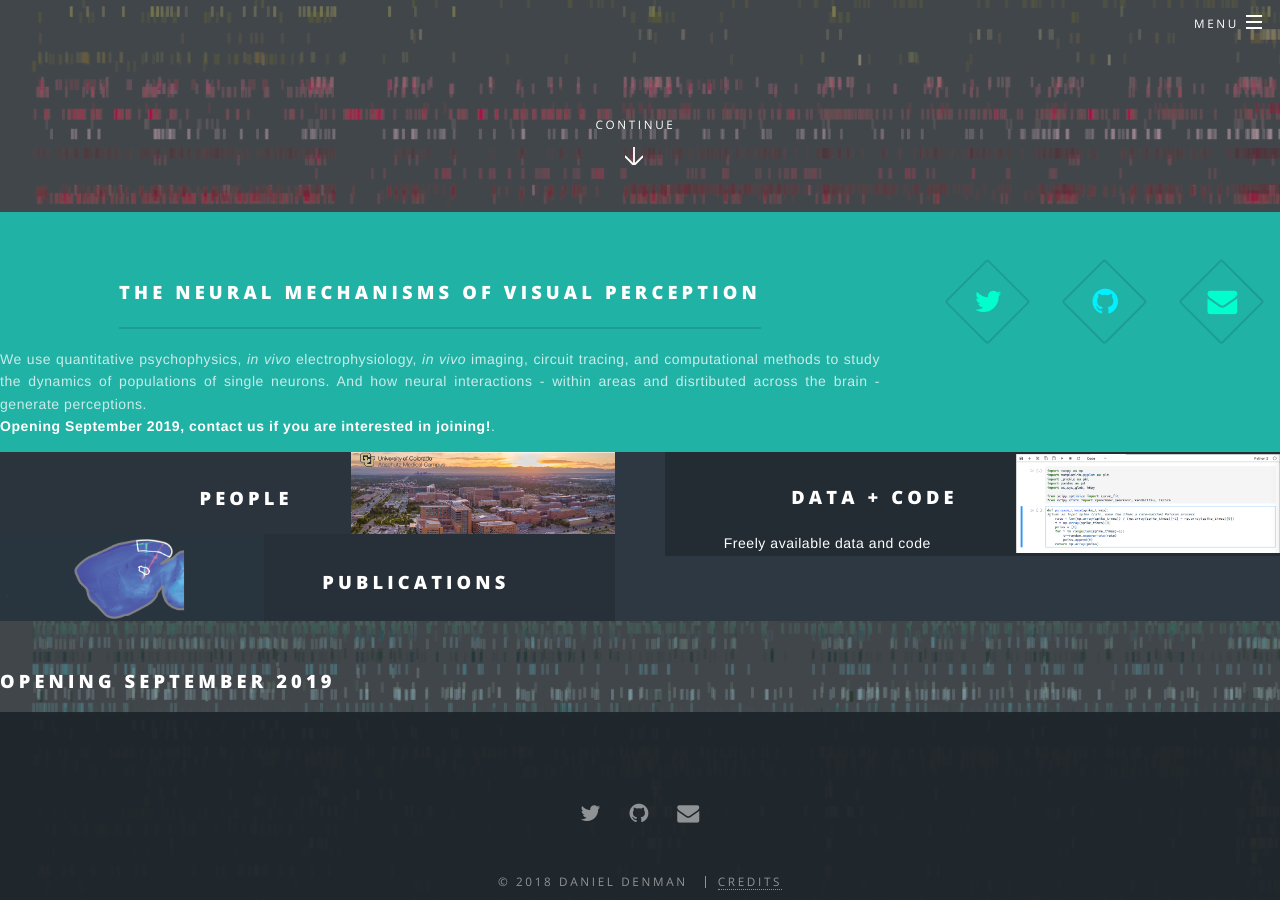
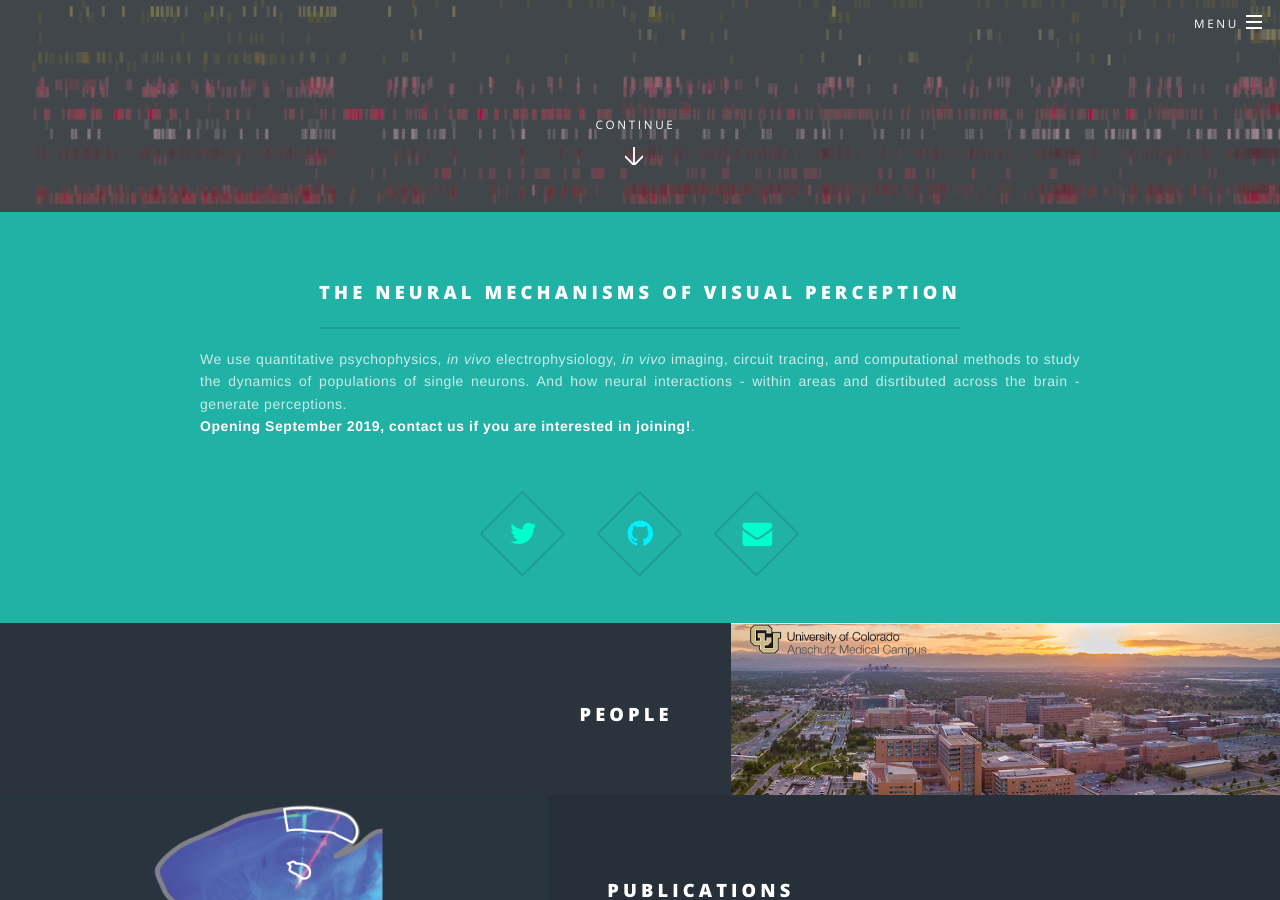
Before and after one commit to denmanlab/denmanlab.github.io, a Jekyll site: the page built from index.md, in a window 1280 px wide and 900 px high, scrolled down 688 px. Built offline with Jekyll 4.4.1, drawn with Linux system fonts in a browser that asks for light colours.

Commit message:
css update

```diff
--- a/css/main.scss
+++ b/css/main.scss
@@ -196,7 +196,7 @@ $baseurl: '{{ site.baseurl }}/images';
 	}
 
 	.wrapper {
-	  column-count: 2;
+	  column-count: 1;
 	  column-gap: 50px;
 	  padding: 50px;
 	}
```
